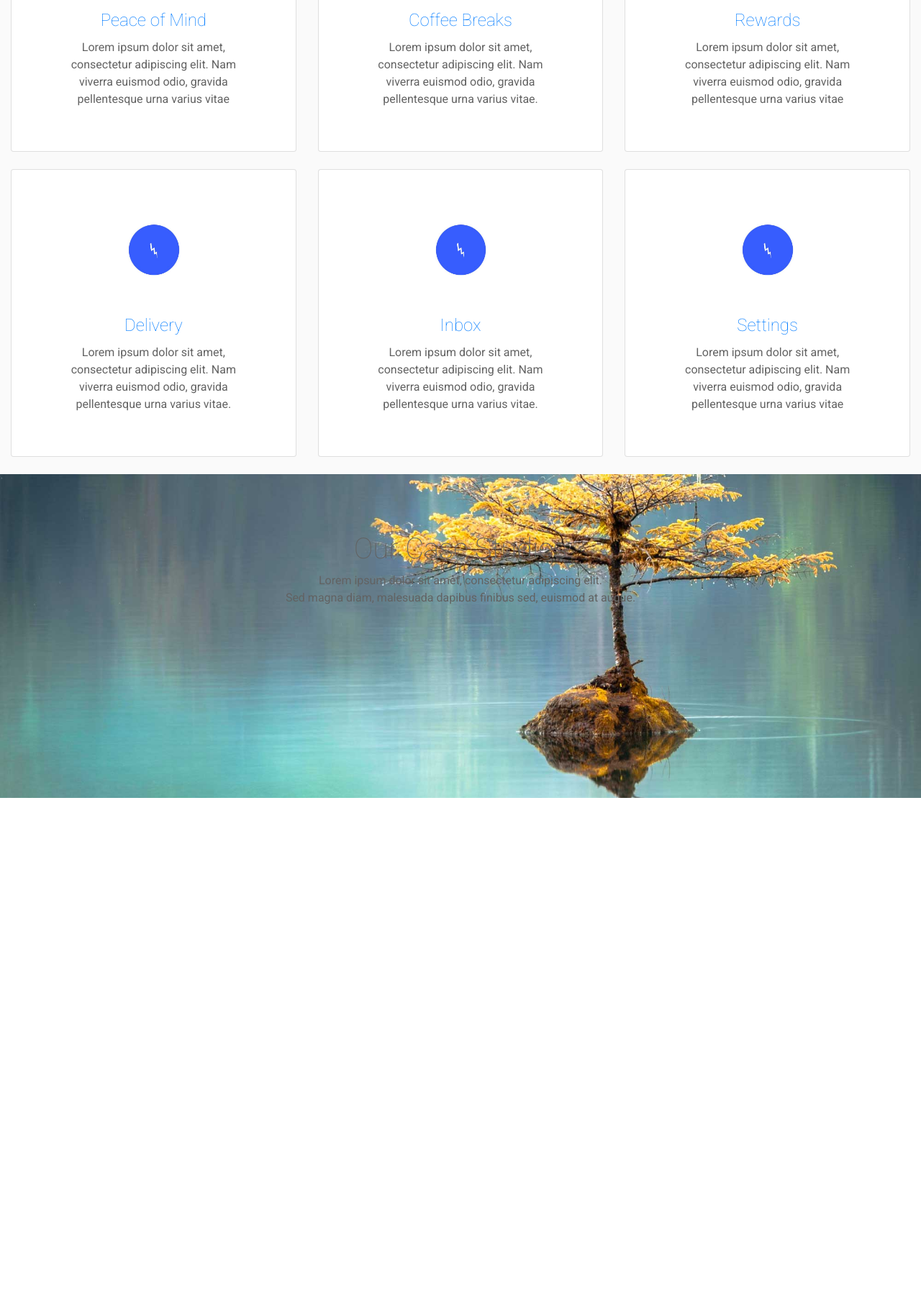
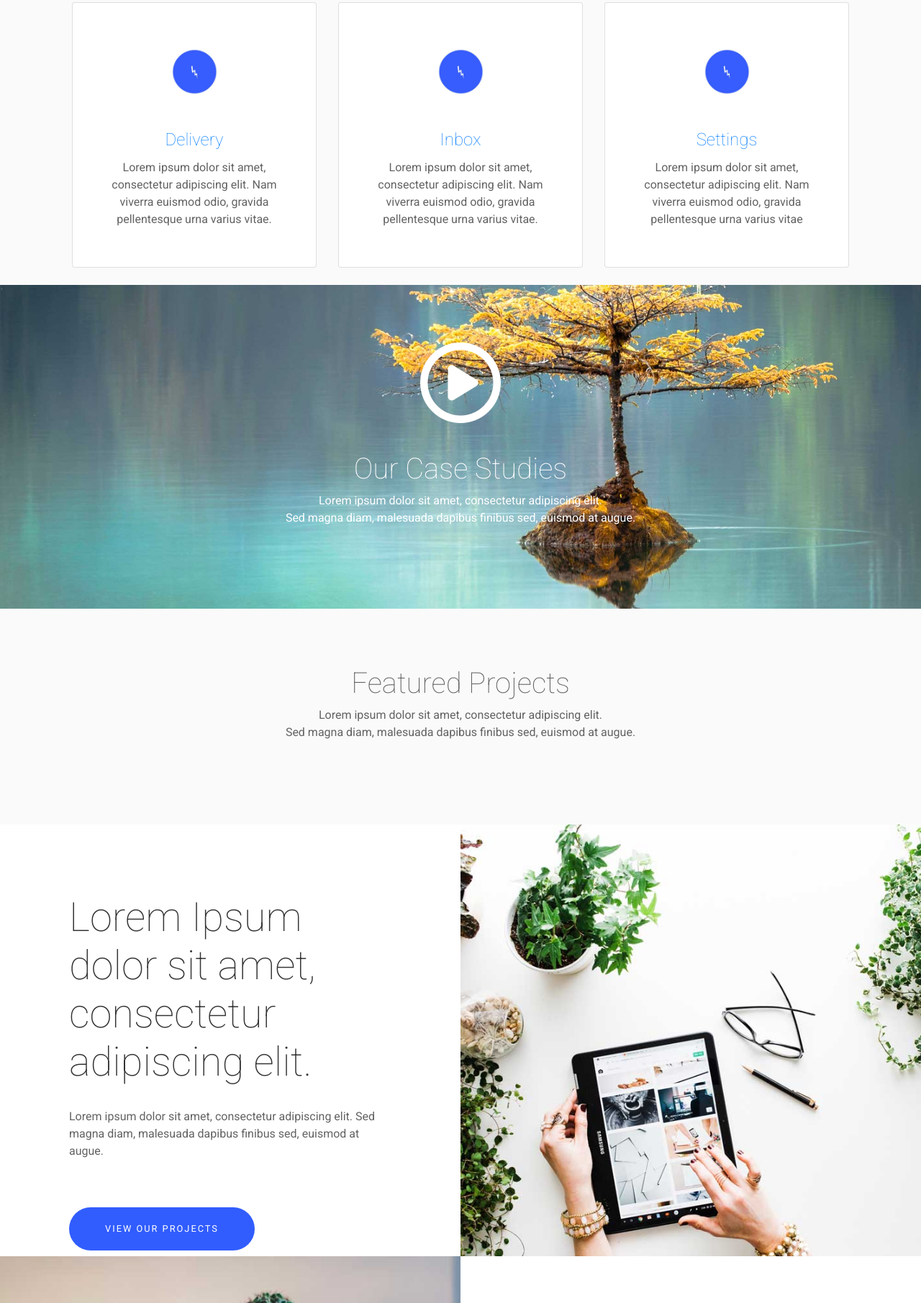
Before and after one commit to emma-rose-jellyfish/playground, a plain HTML site: page index.html in a window 1280 px wide. Shown: the part 2089-3900 px from the top of the page at 72% size. Before the commit the page ends 3198 px from the top, so only its background shows below. Drawn offline with nearby package versions, Linux system fonts and the light colour scheme.

Commit message:
third iteration

```diff
--- a/assets/css/styles.css
+++ b/assets/css/styles.css
@@ -29,6 +29,11 @@ h3 {
 	font-size: 0.8em;
 	border: none;
 	margin-top: 50px;
+}
+
+.btn:hover {
+		background-color: #fe8831;
+
 }
 
 
@@ -75,7 +80,6 @@ h3 {
 }
 
 .leftside, .rightside {
-	height: 50vh;
 	width: 100%;
 	margin-top: 0px;
 }
@@ -83,7 +87,7 @@ h3 {
 @media screen and (min-width:768px)
 {
 	.leftside,.rightside {
-		height: 100vh;
+		height: 75vh;
 	}
 }
 
@@ -134,11 +138,36 @@ h3 {
 
 #third-section {
 	height: 450px;
-	background-color: #222;
-		 background-image: url("../../assets/img/bg-3.jpg");
+	background: rgba(0,0,0,0.8);
+	background-image: url("../../assets/img/bg-3.jpg");
   background-size: cover;
   background-position: center;
   background-repeat: no-repeat;
+  color: #fff;
 
 
 }
+
+#case-study-button {
+	margin-bottom: 40px;
+	color: #fff;
+}
+
+#case-study-button:hover {
+	color: #315dfe;
+}
+
+#right-image-1 {
+background-image: url("../../assets/img/right-image-1.jpg");
+
+}
+
+#right-image-2 {
+background-image: url("../../assets/img/right-image-2.jpg");
+
+}
+
+#right-image-3 {
+background-image: url("../../assets/img/right-image-3.jpg");
+
+}
--- a/index.html
+++ b/index.html
@@ -5,10 +5,15 @@
     <meta charset="utf-8">
     <meta name="viewport" content="width=device-width, initial-scale=1, shrink-to-fit=no">
 
+  <!-- Font Awesome -->
+  <script src="https://kit.fontawesome.com/bd69edbbf8.js" crossorigin="anonymous"></script>
+
     <!-- CSS -->
     <link rel="stylesheet" href="https://maxcdn.bootstrapcdn.com/bootstrap/4.0.0/css/bootstrap.min.css" integrity="sha384-Gn5384xqQ1aoWXA+058RXPxPg6fy4IWvTNh0E263XmFcJlSAwiGgFAW/dAiS6JXm" crossorigin="anonymous">
       <link rel="stylesheet" href="assets/css/styles.css">
       <link href="https://fonts.googleapis.com/css?family=Roboto:100,300,400&display=swap" rel="stylesheet">
+
+
 
     <title>James' Dev Test of Joy</title>
 
@@ -79,6 +84,7 @@
 
 <!-- Second Section -->
 <section id="grey-bg" class="py-5">
+  <div class="container">
   <div class="row">
     <div class="col">
       <div class="intro justify-content-center text-center">
@@ -88,7 +94,7 @@
     </div>
   </div>
   <!-- boxes -->
-  <div class="col w75">
+  <div class="container-fluid">
     <div class="row">
     <div class="col-lg-4 col-sm-6 mb-4">
       <div class="card h-100 text-center">
@@ -158,6 +164,7 @@
     </div>
   </div>
 </div>
+</div>
   <!-- /.row -->
 
 </section>
@@ -167,6 +174,7 @@
   <div class="row">
     <div class="col">
       <div class="intro justify-content-center text-center">
+        <a href="#"><i id="case-study-button" class="far fa-play-circle fa-7x"></i></a>
         <h3>Our Case Studies</h3>
         <p>Lorem ipsum dolor sit amet, consectetur adipiscing elit.<br> Sed magna diam, malesuada dapibus finibus sed, euismod at augue.</p>
       </div>
@@ -174,7 +182,80 @@
 
 </section>
 
+<!-- Fourth Section -->
+<section id="grey-bg" class="py-5">
+   <div class="container">
+  <div class="row">
+    <div class="col">
+      <div class="intro justify-content-center text-center">
+        <h3>Featured Projects</h3>
+        <p>Lorem ipsum dolor sit amet, consectetur adipiscing elit.<br> Sed magna diam, malesuada dapibus finibus sed, euismod at augue.</p>
+      </div>
+    </div>
+  </div>
+</section>
 
+<!--Fifth Section -->
+<section class="py-5">
+  <div class="row no-gutters">
+
+    <div class="col-md-6 no-gutters">
+      <div class="leftside">
+        <h2>Lorem Ipsum dolor sit amet, consectetur adipiscing elit.</h2>
+        <p>Lorem ipsum dolor sit amet, consectetur adipiscing elit. Sed magna diam, malesuada dapibus finibus sed, euismod at augue.</p>
+                  <a href="#" class="btn btn-lg btn-secondary">View Our Projects</a>
+      </div>
+    </div>
+    <div class="col-md-6 no-gutters">
+      <div id="right-image-1" class="rightside d-flex justify-content-center align-items-center">
+
+      </div>
+    </div>
+
+  </div>
+</section>
+
+<!--Sixth Section -->
+<section class="py-5">
+  <div class="row no-gutters">
+
+    <div class="col-md-6 no-gutters">
+      <div id="right-image-2" class="rightside d-flex justify-content-center align-items-center">
+
+
+      </div>
+    </div>
+    <div class="col-md-6 no-gutters">
+      <div class="leftside">
+         <h2>Lorem Ipsum dolor sit amet, consectetur adipiscing elit.</h2>
+        <p>Lorem ipsum dolor sit amet, consectetur adipiscing elit. Sed magna diam, malesuada dapibus finibus sed, euismod at augue.</p>
+                  <a href="#" class="btn btn-lg btn-secondary">View Our Projects</a>
+
+      </div>
+    </div>
+
+  </div>
+</section>
+
+<!--Seventh Section -->
+<section class="py-5">
+  <div class="row no-gutters">
+
+    <div class="col-md-6 no-gutters">
+      <div class="leftside">
+        <h2>Lorem Ipsum dolor sit amet, consectetur adipiscing elit.</h2>
+        <p>Lorem ipsum dolor sit amet, consectetur adipiscing elit. Sed magna diam, malesuada dapibus finibus sed, euismod at augue.</p>
+                  <a href="#" class="btn btn-lg btn-secondary">View Our Projects</a>
+      </div>
+    </div>
+    <div class="col-md-6 no-gutters">
+      <div id="right-image-3" class="rightside d-flex justify-content-center align-items-center">
+
+      </div>
+    </div>
+
+  </div>
+</section>
 
 
 <!--
```
Also changed, not shown: assets/img/right-image-1.jpg (added), assets/img/right-image-2.jpg (added), assets/img/right-image-3.jpg (added).
